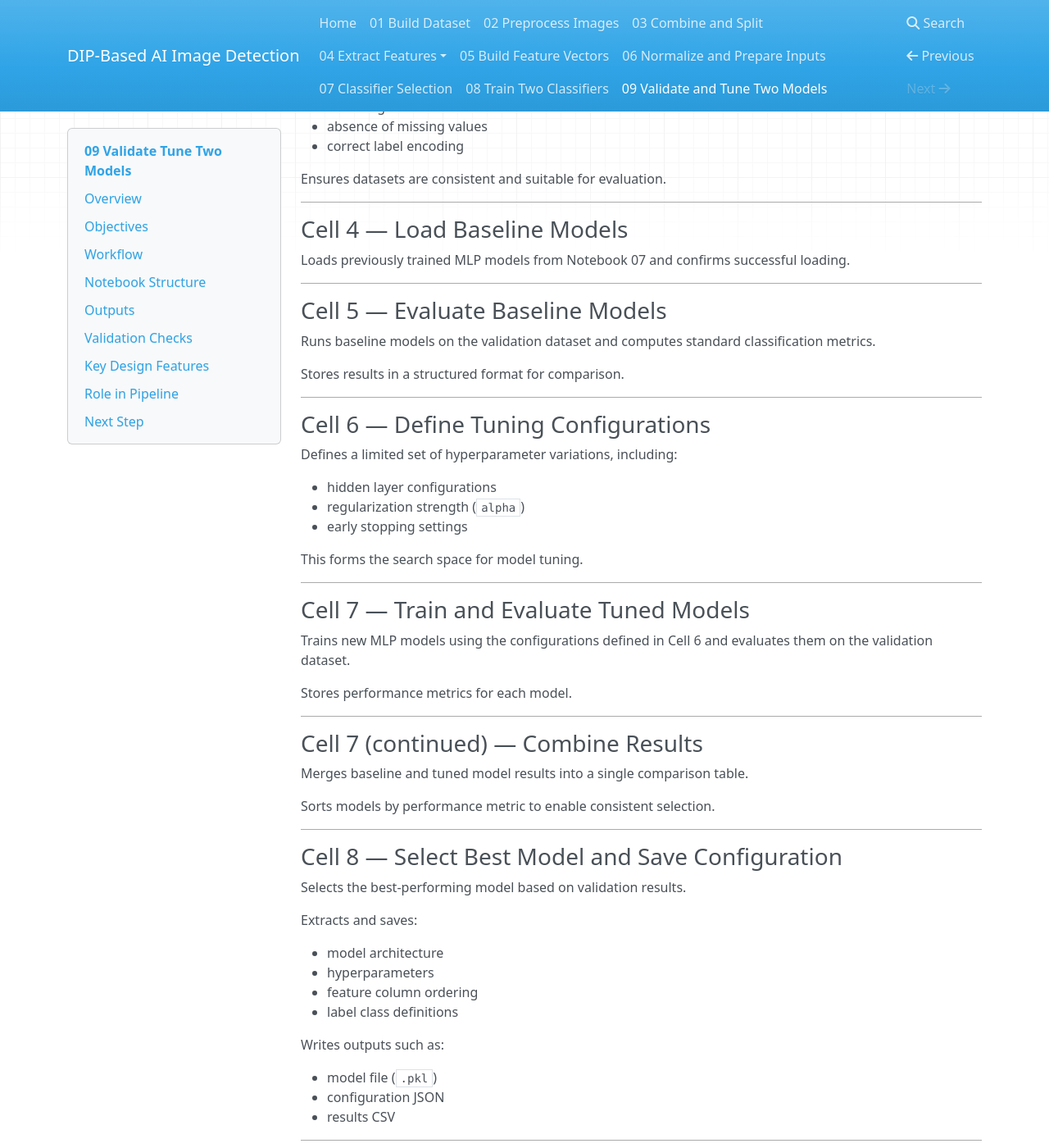
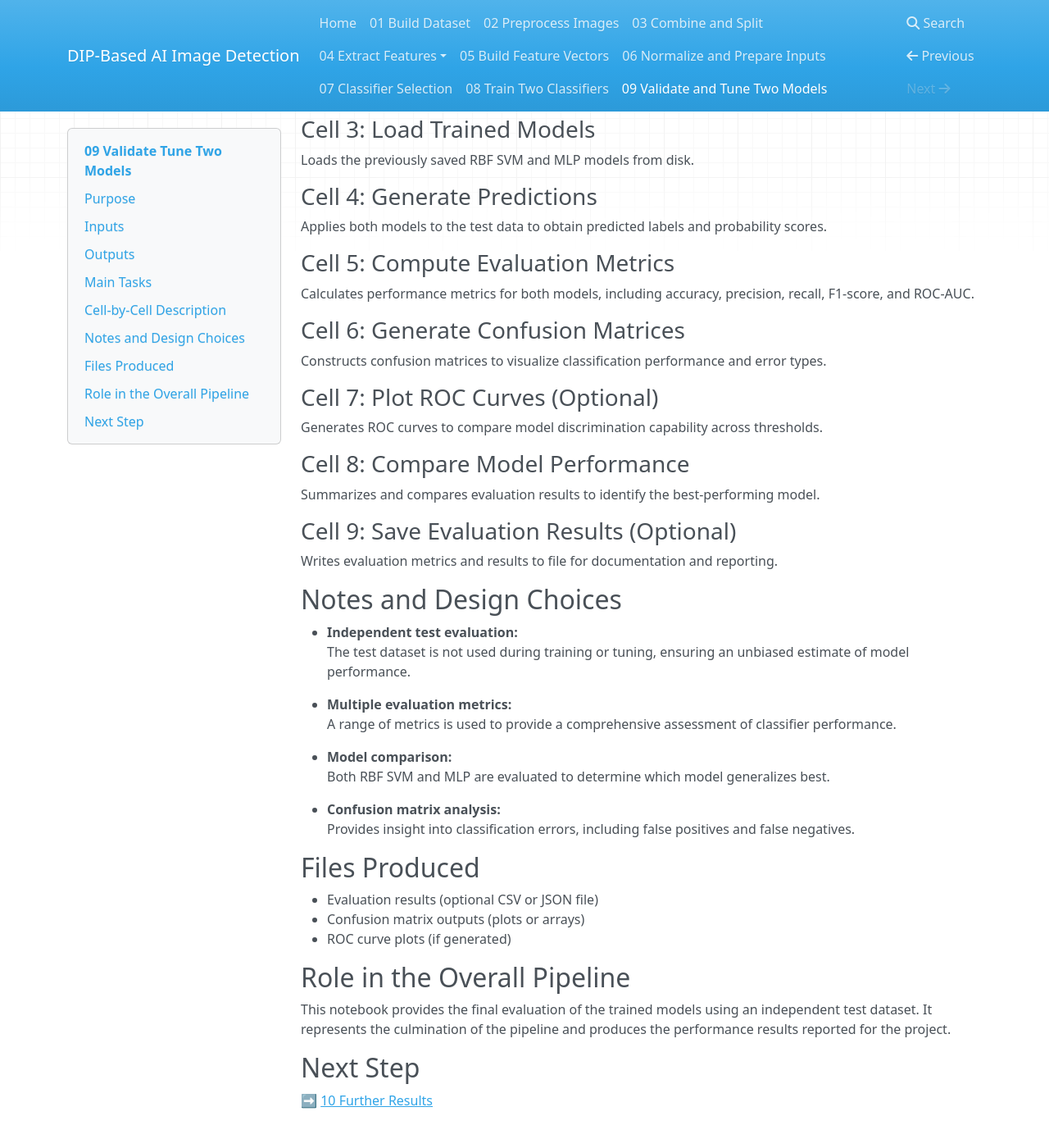
Before and after one commit to pgailinas/dip-ai-image-detection, an MkDocs documentation site: the page built from docs/09_Validate_Tune_Two_Models.md, in a window 1280 px wide and 1400 px high, scrolled down 1599 px. Shown: the whole window at 82% size. Built offline with MkDocs 1.6.1, drawn with Linux system fonts in a browser that asks for light colours; nearby versions of some CDN libraries; some of the changed text lies outside the part shown.

Commit message:
Update 09_Validate_Tune_Two_Models.md

```diff
--- a/docs/09_Validate_Tune_Two_Models.md
+++ b/docs/09_Validate_Tune_Two_Models.md
@@ -9,190 +9,105 @@ nav_order: 11
 
 ---
 
-## Overview
+## Purpose
 
-This notebook validates baseline Multi-Layer Perceptron (MLP) models and performs limited hyperparameter tuning to identify an optimal classifier configuration prior to final testing.
+This notebook evaluates the performance of the two trained classifiers—**RBF SVM** and **MLP**—on the held-out test dataset.
 
-It also includes a controlled comparison between full feature models and single-feature models to evaluate the contribution of individual DIP features.
+The goal is to assess how well each model generalizes to unseen data using a fully independent test set. Performance is measured using multiple evaluation metrics and summarized through confusion matrices and ROC analysis.
 
----
+## Inputs
 
-## Objectives
+- Normalized feature vector CSV file:
+  - `test_feature_vectors_normalized.csv`
 
-* Load prepared training and validation datasets
-* Load baseline trained MLP models
-* Evaluate baseline model performance
-* Define a limited hyperparameter tuning space
-* Train and evaluate tuned models
-* Compare baseline and tuned models
-* Select and save the best model configuration
-* Compare full-feature models against single-feature models
+- Trained model files:
+  - `best_rbf_svm_model.pkl`
+  - `best_mlp_model.pkl`
 
----
-
-## Workflow
-
-1. Load normalized datasets
-2. Perform sanity checks
-3. Load baseline models
-4. Evaluate baseline performance
-5. Define tuning configurations
-6. Train tuned models
-7. Evaluate tuned models
-8. Combine and compare results
-9. Select and save best model
-10. Perform single-feature comparison
-
----
-
-## Notebook Structure
-
-### Cell 0 — Notebook Summary
-
-Defines the purpose of validation and tuning, describes inputs and outputs, and places the notebook within the overall pipeline.
-
----
-
-### Cell 1 — Imports
-
-Loads required libraries, including:
-
-* pandas
-* numpy
-* joblib / pickle
-* sklearn metrics
-* sklearn `MLPClassifier`
-
----
-
-### Cell 2 — Load Data
-
-Loads the training and validation datasets, separates feature matrices and labels, and confirms dataset structure.
-
----
-
-### Cell 3 — Sanity Checks
-
-Verifies:
-
-* matching feature columns between datasets
-* absence of missing values
-* correct label encoding
-
-Ensures datasets are consistent and suitable for evaluation.
-
----
-
-### Cell 4 — Load Baseline Models
-
-Loads previously trained MLP models from Notebook 07 and confirms successful loading.
-
----
-
-### Cell 5 — Evaluate Baseline Models
-
-Runs baseline models on the validation dataset and computes standard classification metrics.
-
-Stores results in a structured format for comparison.
-
----
-
-### Cell 6 — Define Tuning Configurations
-
-Defines a limited set of hyperparameter variations, including:
-
-* hidden layer configurations
-* regularization strength (`alpha`)
-* early stopping settings
-
-This forms the search space for model tuning.
-
----
-
-### Cell 7 — Train and Evaluate Tuned Models
-
-Trains new MLP models using the configurations defined in Cell 6 and evaluates them on the validation dataset.
-
-Stores performance metrics for each model.
-
----
-
-### Cell 7 (continued) — Combine Results
-
-Merges baseline and tuned model results into a single comparison table.
-
-Sorts models by performance metric to enable consistent selection.
-
----
-
-### Cell 8 — Select Best Model and Save Configuration
-
-Selects the best-performing model based on validation results.
-
-Extracts and saves:
-
-* model architecture
-* hyperparameters
-* feature column ordering
-* label class definitions
-
-Writes outputs such as:
-
-* model file (`.pkl`)
-* configuration JSON
-* results CSV
-
----
-
-### Cell 9 — Single-Feature Performance Comparison
-
-Trains and evaluates models using individual features only.
-
-Compares these single-feature models against the full feature model to assess the contribution of individual features.
-
-Results are structured for comparison but not used for model selection.
-
----
+- Project configuration file:
+  - `project_config.py`
 
 ## Outputs
 
-* Selected trained model (`.pkl`)
-* Model configuration (`.json`)
-* Model comparison results (`.csv`)
-* Optional single-feature comparison outputs
+- Evaluation metrics for both models:
+  - Accuracy
+  - Precision
+  - Recall
+  - F1-score
+  - ROC-AUC
 
----
+- Confusion matrices
 
-## Validation Checks
+- ROC curves (optional plots)
 
-This notebook ensures:
+- Evaluation summary file (if saved)
 
-* consistent feature structure across datasets
-* no missing or invalid values
-* proper label handling
-* consistent evaluation metrics across all models
-* fair comparison between baseline and tuned configurations
+## Main Tasks
 
----
+- Load normalized test feature vectors
+- Separate features and labels
+- Load trained models
+- Generate predictions for both models
+- Compute evaluation metrics
+- Construct confusion matrices
+- Compare model performance
+- Optionally save evaluation results
 
-## Key Design Features
+## Cell-by-Cell Description
 
-* Separation of baseline evaluation and tuning
-* Controlled and limited hyperparameter search
-* Structured comparison of multiple models
-* Reproducible model selection process
-* Preservation of feature ordering for downstream evaluation
-* Inclusion of single-feature analysis for interpretability
+### Cell 0: Notebook Overview
+Provides a summary of evaluation objectives, including the use of a held-out test set and comparison of two models.
 
----
+### Cell 1: Import Libraries and Configuration
+Loads required libraries (e.g., scikit-learn, Pandas, NumPy, Matplotlib) and imports shared configuration settings.
 
-## Role in Pipeline
+### Cell 2: Load Test Dataset
+Reads the normalized test feature vector CSV file and prepares feature and label arrays.
 
-This notebook performs model validation and selection, identifying a finalized classifier configuration based on validation performance.
+### Cell 3: Load Trained Models
+Loads the previously saved RBF SVM and MLP models from disk.
 
-The selected model and configuration are passed forward for independent evaluation on the test dataset.
+### Cell 4: Generate Predictions
+Applies both models to the test data to obtain predicted labels and probability scores.
 
----
+### Cell 5: Compute Evaluation Metrics
+Calculates performance metrics for both models, including accuracy, precision, recall, F1-score, and ROC-AUC.
+
+### Cell 6: Generate Confusion Matrices
+Constructs confusion matrices to visualize classification performance and error types.
+
+### Cell 7: Plot ROC Curves (Optional)
+Generates ROC curves to compare model discrimination capability across thresholds.
+
+### Cell 8: Compare Model Performance
+Summarizes and compares evaluation results to identify the best-performing model.
+
+### Cell 9: Save Evaluation Results (Optional)
+Writes evaluation metrics and results to file for documentation and reporting.
+
+## Notes and Design Choices
+
+- **Independent test evaluation:**
+  The test dataset is not used during training or tuning, ensuring an unbiased estimate of model performance.
+
+- **Multiple evaluation metrics:**
+  A range of metrics is used to provide a comprehensive assessment of classifier performance.
+
+- **Model comparison:**
+  Both RBF SVM and MLP are evaluated to determine which model generalizes best.
+
+- **Confusion matrix analysis:**
+  Provides insight into classification errors, including false positives and false negatives.
+
+## Files Produced
+
+- Evaluation results (optional CSV or JSON file)
+- Confusion matrix outputs (plots or arrays)
+- ROC curve plots (if generated)
+
+## Role in the Overall Pipeline
+
+This notebook provides the final evaluation of the trained models using an independent test dataset. It represents the culmination of the pipeline and produces the performance results reported for the project.
 
 ## Next Step
 
```
